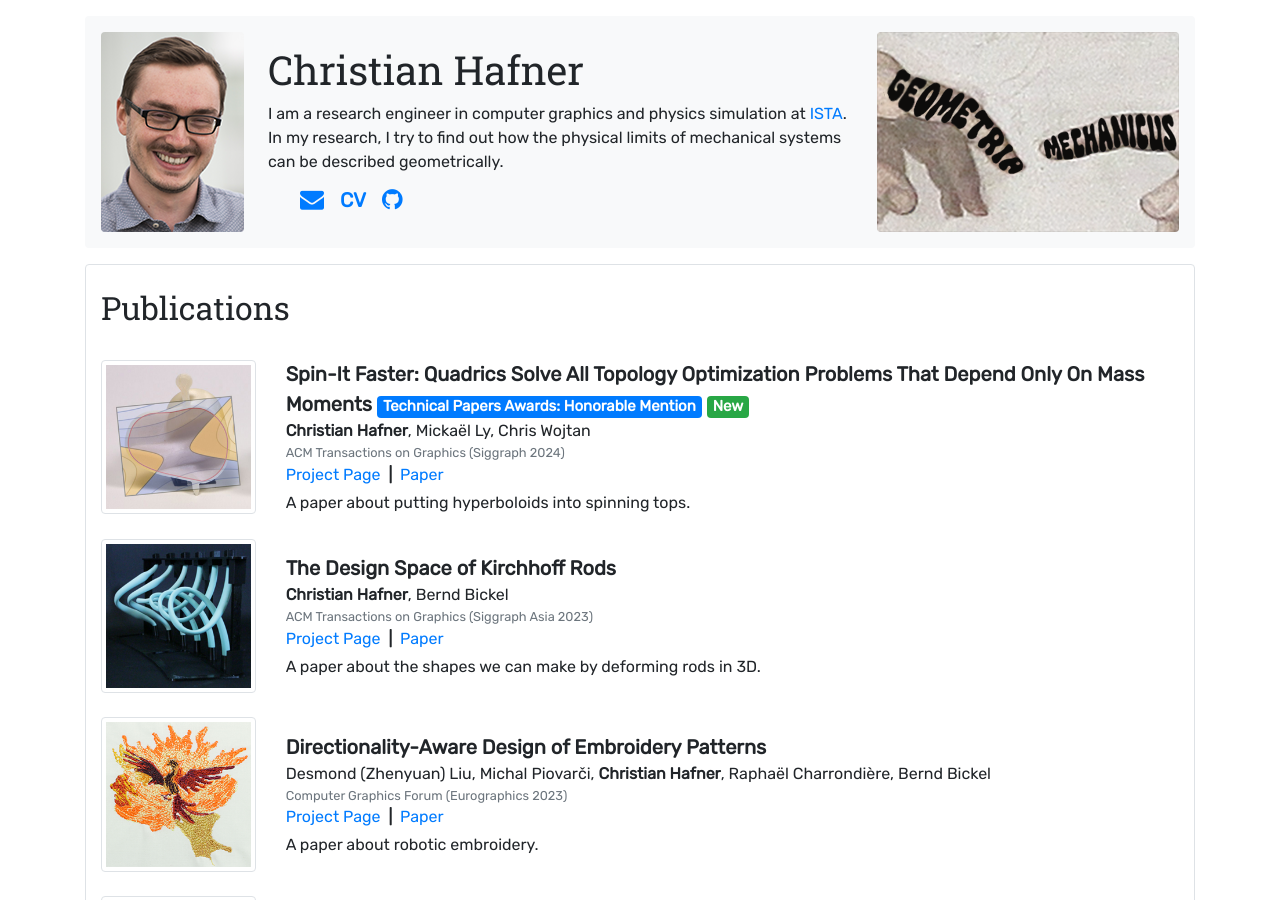
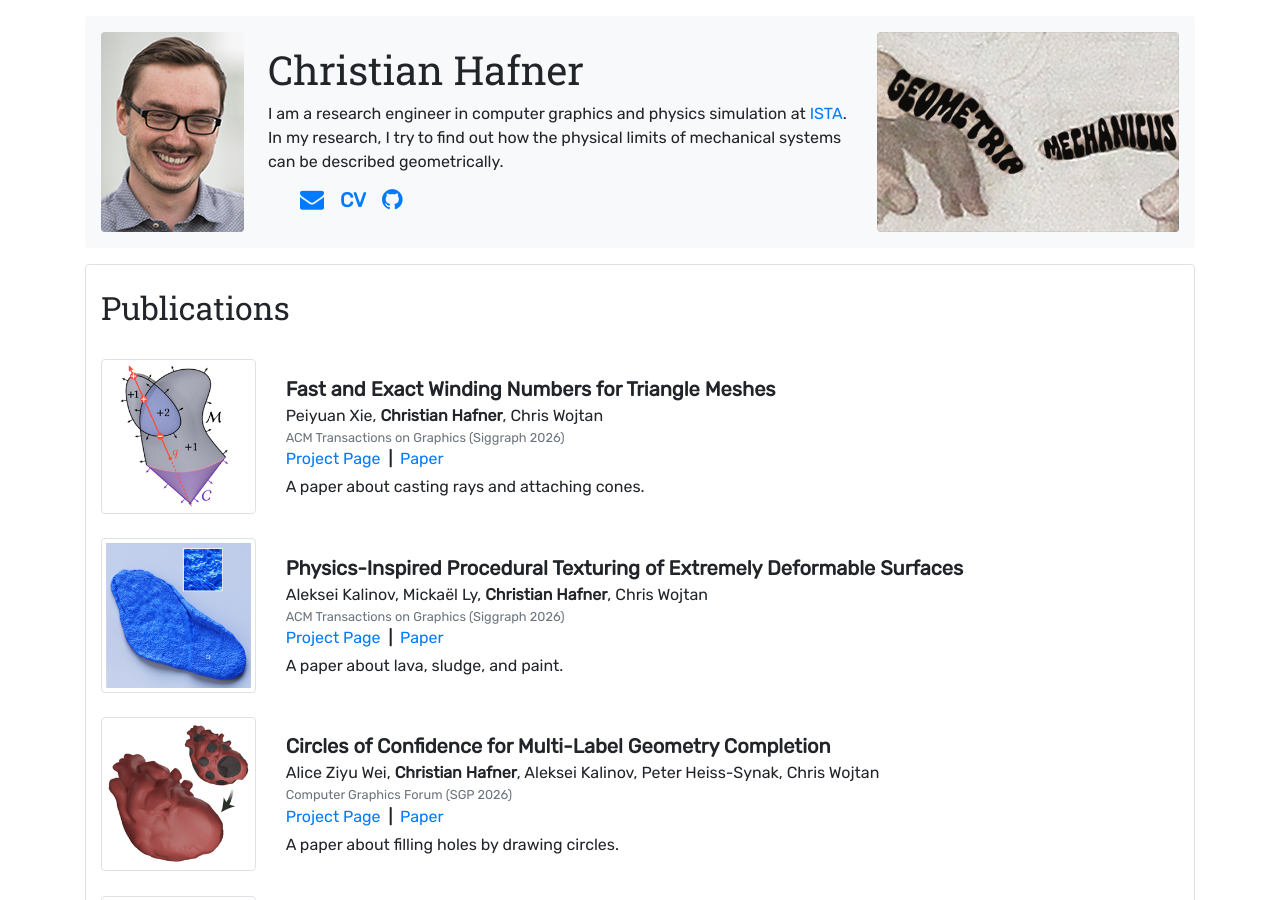
Before and after one commit to chrishafner/chrishafner.github.io, a Jekyll site: the page built from index.html, in a window 1280 px wide and 900 px high. Built offline with Jekyll 4.4.1, drawn with Linux system fonts in a browser that asks for light colours.

Commit message:
publications update

```diff
--- a/_data/publications.yml
+++ b/_data/publications.yml
@@ -1,3 +1,27 @@
+- title: "Physics-Inspired Procedural Texturing of Extremely Deformable Surfaces"
+  authors: Aleksei Kalinov, Mickaël Ly, Christian Hafner, Chris Wojtan
+  date: 2026-07-03
+  published: ACM Transactions on Graphics (Siggraph 2026)
+  projectpage: https://visualcomputing.ist.ac.at/publications/2026/DeformableTextures/
+  paperlink: https://research-explorer.ista.ac.at/download/21923/21927/tog454-article154-main-1.pdf
+  image: img/textures.jpg
+  blurb: "A paper about lava, sludge, and paint."
+- title: "Fast and Exact Winding Numbers for Triangle Meshes"
+  authors: Peiyuan Xie, Christian Hafner, Chris Wojtan
+  date: 2026-07-03
+  published: ACM Transactions on Graphics (Siggraph 2026)
+  projectpage: https://visualcomputing.ist.ac.at/publications/2026/FEWN/
+  paperlink: https://research-explorer.ista.ac.at/download/22241/22249/2026_TransactionsGraphics_Xie.pdf
+  image: img/winding-numbers.jpg
+  blurb: "A paper about casting rays and attaching cones."
+- title: "Circles of Confidence for Multi-Label Geometry Completion"
+  authors: Alice Ziyu Wei, Christian Hafner, Aleksei Kalinov, Peter Heiss-Synak, Chris Wojtan
+  date: 2026-05-28
+  published: Computer Graphics Forum (SGP 2026)
+  projectpage: https://visualcomputing.ist.ac.at/publications/2026/CirclesConfidence/
+  paperlink: https://research-explorer.ista.ac.at/download/22129/22132/document%283%29.pdf
+  image: img/coc.jpg
+  blurb: "A paper about filling holes by drawing circles."
 - title: "Spin-It Faster: Quadrics Solve All Topology Optimization Problems That Depend Only On Mass Moments"
   authors: Christian Hafner, Mickaël Ly, Chris Wojtan
   date: 2024-08-11
--- a/_includes/publication-list.html
+++ b/_includes/publication-list.html
@@ -11,7 +11,7 @@
         <div class="col-lg-10 container my-2">
             <div class="font-weight-bolder lead">{{ pub.title }}
                 {% if pub.badge != "" %}<span class="badge badge-primary text-white">{{ pub.badge }}</span>{% endif %}
-                {% if forloop.first == true %}<span class="badge bg-success text-white">New</span>{% endif %}
+                <!-- {% if forloop.first == true %}<span class="badge bg-success text-white">New</span>{% endif %} -->
             </div>
             <div class="">{{ pub.authors | replace: "Christian Hafner", "<b>Christian Hafner</b>" }}</div>
             <div class="text-muted small">{{ pub.published }}</div>
```
Also changed, not shown: img/coc.jpg (added), img/textures.jpg (added), img/winding-numbers.jpg (added).
